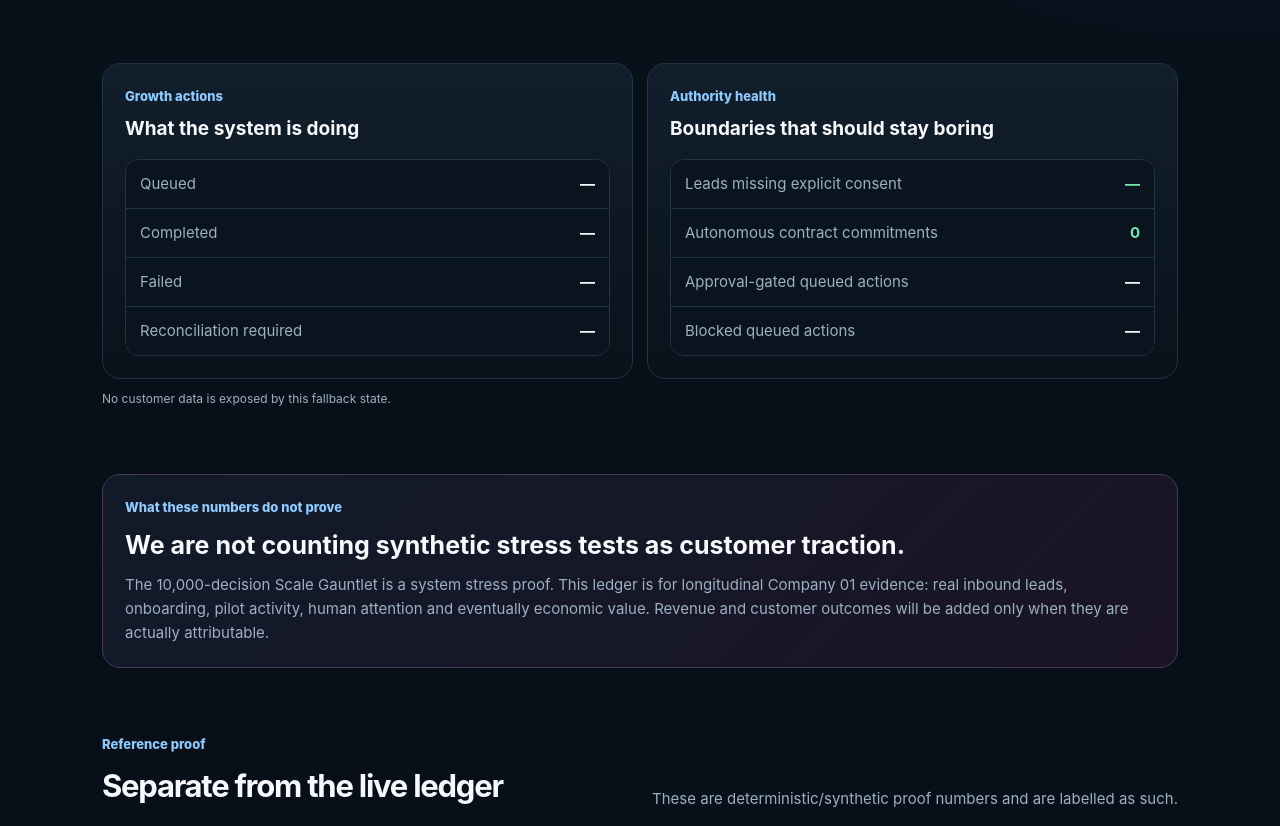
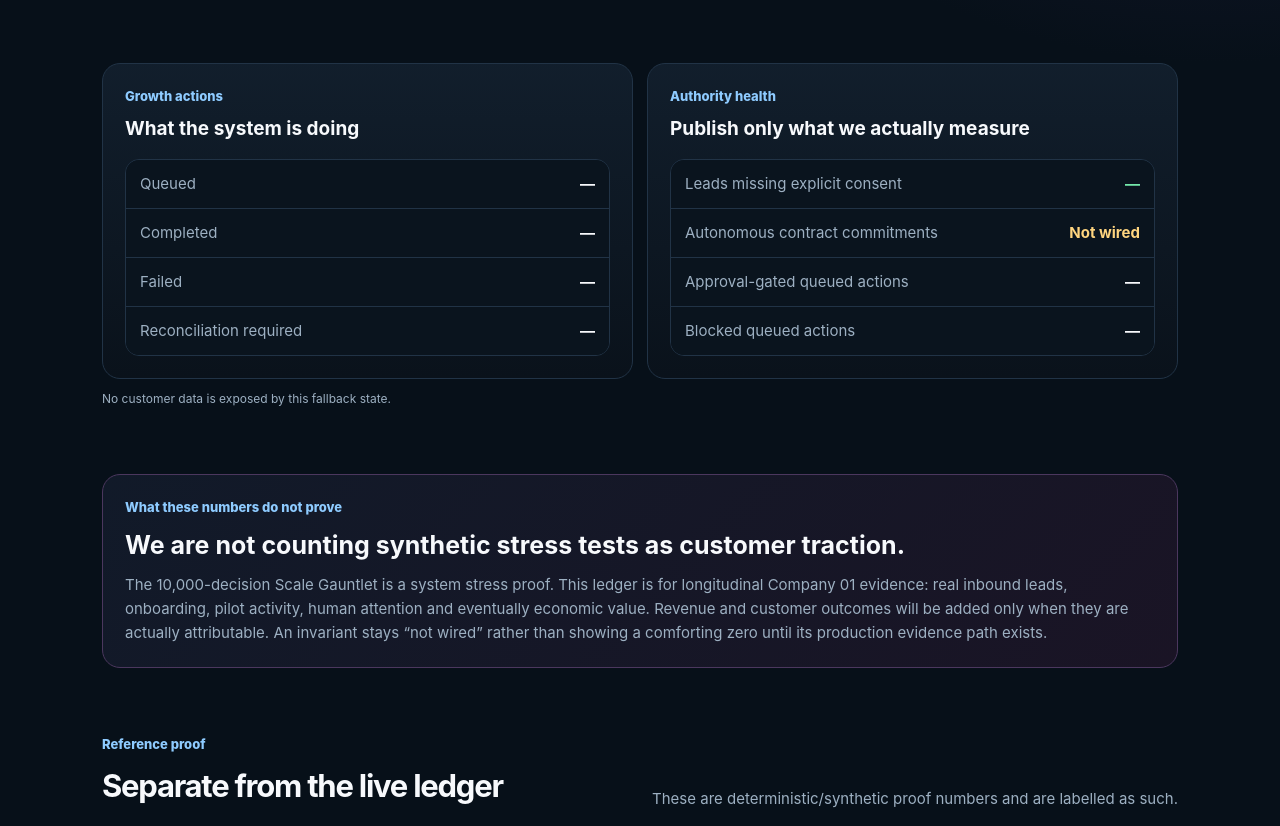
Before and after one commit to mikelninh/digital-worker-factory, a plain HTML site: page site/company-ledger.html in a window 1280 px wide. Shown: the part 786-1612 px from the top of the page. Drawn offline with Linux system fonts and the light colour scheme; no server answers.

Commit message:
Label unmeasured ledger invariants instead of faking zeros

```diff
--- a/site/company-ledger.html
+++ b/site/company-ledger.html
@@ -8,7 +8,7 @@
   <title>Company 01 — Public Operating Ledger</title>
   <link rel="stylesheet" href="/pilot.css">
   <style>
-    .liveRow{display:flex;align-items:center;gap:8px;color:var(--green);font-size:12px;font-weight:850;text-transform:uppercase;letter-spacing:.08em}.metricGrid{display:grid;grid-template-columns:repeat(4,1fr);gap:12px;margin-top:20px}.metric{border:1px solid var(--line);background:#0a141e;border-radius:15px;padding:16px}.metric b{display:block;font-size:30px;letter-spacing:-.05em}.metric span{font-size:12px;color:var(--muted)}.table{margin-top:14px;border:1px solid var(--line);border-radius:14px;overflow:hidden}.tr{display:grid;grid-template-columns:1fr auto;gap:14px;padding:12px 14px;border-bottom:1px solid var(--line);background:#0a141e}.tr:last-child{border-bottom:0}.tr span{color:var(--muted)}.truth{border:1px solid #4b375e;background:linear-gradient(135deg,#111a29,#1a1425);border-radius:18px;padding:22px}.stamp{font-size:12px;color:var(--muted);margin-top:10px}@media(max-width:700px){.metricGrid{grid-template-columns:1fr 1fr}}@media(max-width:460px){.metricGrid{grid-template-columns:1fr}}
+    .liveRow{display:flex;align-items:center;gap:8px;color:var(--green);font-size:12px;font-weight:850;text-transform:uppercase;letter-spacing:.08em}.metricGrid{display:grid;grid-template-columns:repeat(4,1fr);gap:12px;margin-top:20px}.metric{border:1px solid var(--line);background:#0a141e;border-radius:15px;padding:16px}.metric b{display:block;font-size:30px;letter-spacing:-.05em}.metric span{font-size:12px;color:var(--muted)}.table{margin-top:14px;border:1px solid var(--line);border-radius:14px;overflow:hidden}.tr{display:grid;grid-template-columns:1fr auto;gap:14px;padding:12px 14px;border-bottom:1px solid var(--line);background:#0a141e}.tr:last-child{border-bottom:0}.tr span{color:var(--muted)}.truth{border:1px solid #4b375e;background:linear-gradient(135deg,#111a29,#1a1425);border-radius:18px;padding:22px}.stamp{font-size:12px;color:var(--muted);margin-top:10px}.notwired{color:var(--amber)}@media(max-width:700px){.metricGrid{grid-template-columns:1fr 1fr}}@media(max-width:460px){.metricGrid{grid-template-columns:1fr}}
   </style>
 </head>
 <body>
@@ -44,10 +44,10 @@
           </div>
         </div>
         <div class="card">
-          <div class="kicker">Authority health</div><h3>Boundaries that should stay boring</h3>
+          <div class="kicker">Authority health</div><h3>Publish only what we actually measure</h3>
           <div class="table">
             <div class="tr"><span>Leads missing explicit consent</span><b class="green" id="missingConsent">—</b></div>
-            <div class="tr"><span>Autonomous contract commitments</span><b class="green" id="contractExecutions">0</b></div>
+            <div class="tr"><span>Autonomous contract commitments</span><b class="notwired" id="contractExecutions">Not wired</b></div>
             <div class="tr"><span>Approval-gated queued actions</span><b id="approvalActions">—</b></div>
             <div class="tr"><span>Blocked queued actions</span><b id="blockActions">—</b></div>
           </div>
@@ -60,7 +60,7 @@
       <div class="truth">
         <div class="kicker">What these numbers do not prove</div>
         <h3 style="font-size:25px;margin:0 0 8px">We are not counting synthetic stress tests as customer traction.</h3>
-        <p style="color:var(--muted);margin:0">The 10,000-decision Scale Gauntlet is a system stress proof. This ledger is for longitudinal Company 01 evidence: real inbound leads, onboarding, pilot activity, human attention and eventually economic value. Revenue and customer outcomes will be added only when they are actually attributable.</p>
+        <p style="color:var(--muted);margin:0">The 10,000-decision Scale Gauntlet is a system stress proof. This ledger is for longitudinal Company 01 evidence: real inbound leads, onboarding, pilot activity, human attention and eventually economic value. Revenue and customer outcomes will be added only when they are actually attributable. An invariant stays “not wired” rather than showing a comforting zero until its production evidence path exists.</p>
       </div>
     </section>
 
@@ -80,7 +80,7 @@
 </div>
 <script>
 const ENDPOINT='https://htffcvdopavknnylbowl.supabase.co/functions/v1/company01-public-ledger';
-const set=(id,value)=>{document.getElementById(id).textContent=String(value ?? 0)};
+const set=(id,value)=>{document.getElementById(id).textContent=(value===null||value===undefined)?'—':String(value)};
 (async()=>{
   try{
     const r=await fetch(ENDPOINT,{headers:{accept:'application/json'}});
@@ -88,7 +88,10 @@ const set=(id,value)=>{document.getElementById(id).textContent=String(value ?? 0
     const d=await r.json();
     set('leadTotal',d.leads?.total);set('qualified',d.leads?.qualified);set('onboarding',d.onboarding?.total);set('pilots',d.leads?.pilot);
     set('actionsQueued',d.actions?.queued);set('actionsCompleted',d.actions?.completed);set('actionsFailed',d.actions?.failed);set('actionsReconcile',d.actions?.reconciliationRequired);
-    set('missingConsent',d.authority?.missingConsentLeads);set('contractExecutions',d.authority?.contractCommitmentExecutions);set('approvalActions',d.actions?.approval);set('blockActions',d.actions?.block);
+    set('missingConsent',d.authority?.missingConsentLeads);set('approvalActions',d.actions?.approval);set('blockActions',d.actions?.block);
+    const commitment=document.getElementById('contractExecutions');
+    if(d.authority?.contractCommitmentMonitoring==='not_wired'){commitment.textContent='Not wired';commitment.className='notwired'}
+    else{set('contractExecutions',d.authority?.contractCommitmentExecutions);commitment.className='green'}
     document.getElementById('liveState').textContent='Live backend connected';
     document.getElementById('generatedAt').textContent='Ledger generated '+new Date(d.generatedAt).toLocaleString();
   }catch(e){
```
